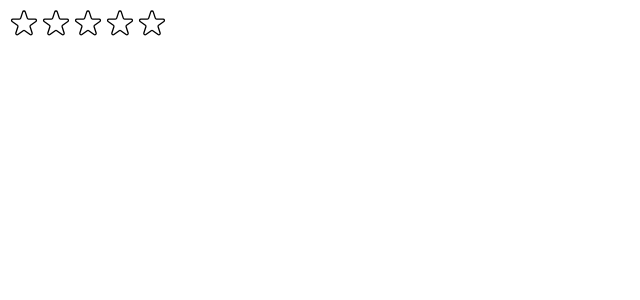
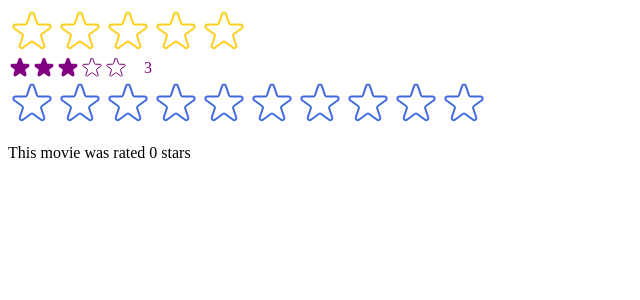
Before and after one commit to muknan/Learning-React, a React (Create React App) app in the folder 07-usepopcorn/: page / in a window 1280 px wide. Shown: the top 300 px of the page, without its empty margins (0-640 px from the left). Built offline with nearby package versions, Linux system fonts and the light colour scheme.

Commit message:
Improving reusability with props

```diff
--- a/07-usepopcorn/src/StarRating.js
+++ b/07-usepopcorn/src/StarRating.js
@@ -1,45 +1,62 @@
 import { useState } from "react";
 
-const containerStyle = { display: "flex", alignItems: "center", gap: "16px" };
+export default function StarRating({
+  maxRating = 10,
+  color = "#fccf19",
+  size = 48,
+  className = "",
+  messages = [],
+  defaultRating = 0,
+  onSetRating,
+}) {
+  const containerStyle = { display: "flex", alignItems: "center", gap: "16px" };
+  const starContainerStyle = { display: "flex" };
+  const textStyle = {
+    lineHeight: "1",
+    margin: "0",
+    color,
+    fontSize: `${size / 1.5}px`,
+  };
 
-const starContainerStyle = { display: "flex" };
-
-const textStyle = { lineHeight: "1", margin: "0" };
-
-export default function StarRating({ maxRating = 10 }) {
-  const [rating, setRating] = useState(0);
+  const [rating, setRating] = useState(defaultRating);
   const [tempRating, setTempRating] = useState(0);
 
   function handleRating(rating) {
     setRating(rating);
+    onSetRating(rating);
   }
 
   return (
-    <div style={containerStyle}>
+    <div style={containerStyle} className={className}>
       <div style={starContainerStyle}>
         {Array.from({ length: maxRating }, (_, i) => (
           <Star
             key={i}
-            full={tempRating ? tempRating >= i + 1 : rating >= i + 1}
             onRate={() => handleRating(i + 1)}
             onHoverIn={() => setTempRating(i + 1)}
             onHoverOut={() => setTempRating(0)}
+            full={tempRating ? tempRating >= i + 1 : rating >= i + 1}
+            color={color}
+            size={size}
           />
         ))}
       </div>
-      <p style={textStyle}>{tempRating || rating || ""}</p>
+      <p style={textStyle}>
+        {messages.length === maxRating
+          ? messages[tempRating ? tempRating - 1 : rating - 1]
+          : tempRating || rating || ""}
+      </p>
     </div>
   );
 }
 
-const starStyle = {
-  width: "32px",
-  height: "32px",
-  display: "block",
-  cursor: "pointer",
-};
-
-function Star({ onRate, full, onHoverIn, onHoverOut }) {
+function Star({ onRate, full, onHoverIn, onHoverOut, color, size }) {
+  const starStyle = {
+    width: `${size}px `,
+    height: `${size}px `,
+    display: "block",
+    cursor: "pointer",
+  };
   return (
     <span
       role="button"
@@ -52,8 +69,8 @@
         <svg
           xmlns="http://www.w3.org/2000/svg"
           viewBox="0 0 20 20"
-          fill="#000"
-          stroke="#000"
+          fill={color}
+          stroke={color}
         >
           <path d="M9.049 2.927c.3-.921 1.603-.921 1.902 0l1.07 3.292a1 1 0 00.95.69h3.462c.969 0 1.371 1.24.588 1.81l-2.8 2.034a1 1 0 00-.364 1.118l1.07 3.292c.3.921-.755 1.688-1.54 1.118l-2.8-2.034a1 1 0 00-1.175 0l-2.8 2.034c-.784.57-1.838-.197-1.539-1.118l1.07-3.292a1 1 0 00-.364-1.118L2.98 8.72c-.783-.57-.38-1.81.588-1.81h3.461a1 1 0 00.951-.69l1.07-3.292z" />
         </svg>
@@ -62,7 +79,7 @@
           xmlns="http://www.w3.org/2000/svg"
           fill="none"
           viewBox="0 0 24 24"
-          stroke="#000"
+          stroke={color}
         >
           <path
             strokeLinecap="round"
--- a/07-usepopcorn/src/index.js
+++ b/07-usepopcorn/src/index.js
@@ -1,13 +1,38 @@
-import React from "react";
+import React, { useCallback, useState } from "react";
 import ReactDOM from "react-dom/client";
 // import "./index.css";
 // import App from "./App";
 import StarRating from "./StarRating";
 
+function Test() {
+  const [movieRating, setMovieRating] = useState(0);
+  return (
+    <div>
+      <StarRating
+        maxRating={10}
+        color="royalblue"
+        onSetRating={setMovieRating}
+      />
+      <p>This movie was rated {movieRating} stars</p>
+    </div>
+  );
+}
+
 const root = ReactDOM.createRoot(document.getElementById("root"));
 root.render(
   <React.StrictMode>
     {/* <App /> */}
-    <StarRating maxRating={5} />
+    <StarRating
+      maxRating={5}
+      messages={["Terrible", "Bad", "Good", "Great", "Awesome"]}
+    />
+    <StarRating
+      maxRating={5}
+      color="purple"
+      size={24}
+      className="test"
+      defaultRating={3}
+    />
+    <Test />
   </React.StrictMode>
 );
```
